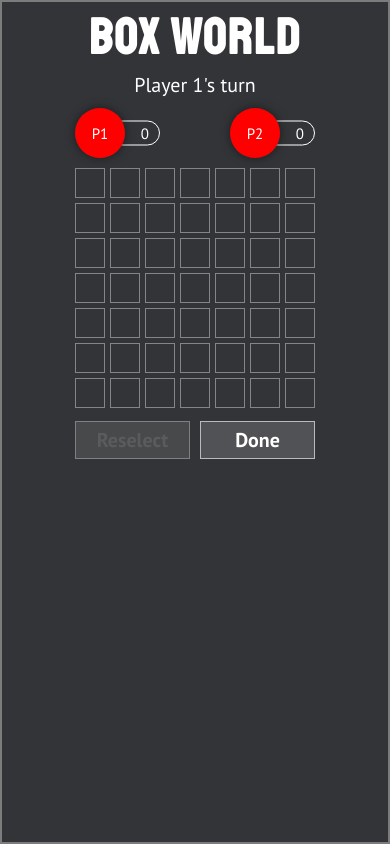
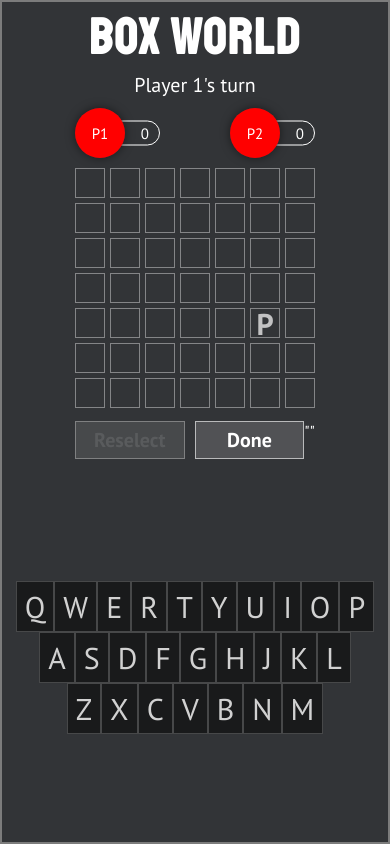
Before and after one commit to kartikth40/box_world, a React (Create React App) app: page / in a window 390 px wide. Built offline with nearby package versions, Linux system fonts and the light colour scheme.

Commit message:
made footer keyboard mobile friendly

```diff
--- a/src/assets/handleMouseEvents.js
+++ b/src/assets/handleMouseEvents.js
@@ -56,6 +56,10 @@ const handleMouseEvents = (setWordSelected, setValidity, setLoading) => {
             console.log('Exists -->')
             color = 'green'
             setValidity(true)
+          } else if (res.status === 429) {
+            console.log('API limit exceeded -->')
+            color = 'red'
+            setValidity(false)
           } else {
             console.log('Not Exists -->')
             color = 'red'
--- a/src/components/Footer/style.css
+++ b/src/components/Footer/style.css
@@ -40,3 +40,12 @@
 .key:active {
   transform: scale(1.1);
 }
+
+@media only screen and (max-width: 600px) {
+  .key {
+    font-weight: 400;
+    text-transform: uppercase;
+    font-size: 30px;
+    padding: 5px 8px;
+  }
+}
--- a/src/components/MiddleSection/index.jsx
+++ b/src/components/MiddleSection/index.jsx
@@ -86,6 +86,7 @@ const MiddleSection = ({ disable, setDisable }) => {
           <button className="doneBtn" onClick={handleDone}>
             Done
           </button>
+          <div>{JSON.stringify(wordSelected)}</div>
         </div>
       </div>
     </section>
--- a/src/pages/Home/index.jsx
+++ b/src/pages/Home/index.jsx
@@ -10,7 +10,7 @@ const Home = () => {
     <main className="page-container">
       <Header />
       <MiddleSection disable={disable} setDisable={setDisable} />
-      {/* <Footer disable={disable} setDisable={setDisable} /> */}
+      <Footer disable={disable} setDisable={setDisable} />
     </main>
   )
 }
```
